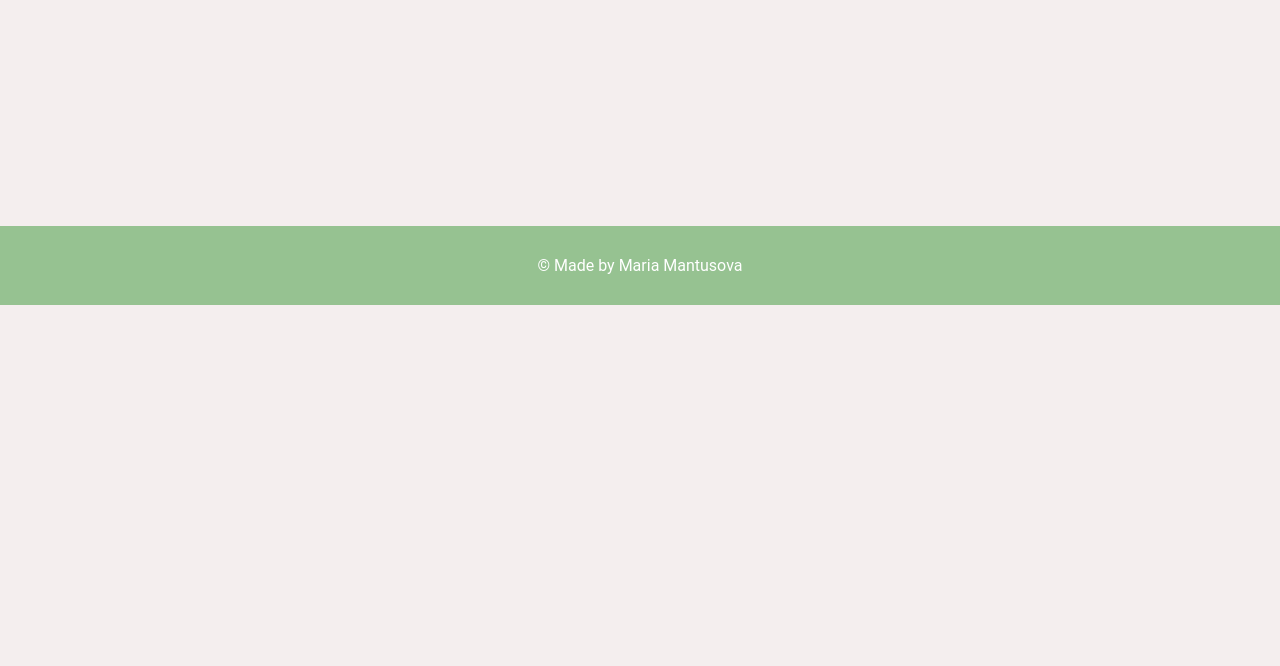
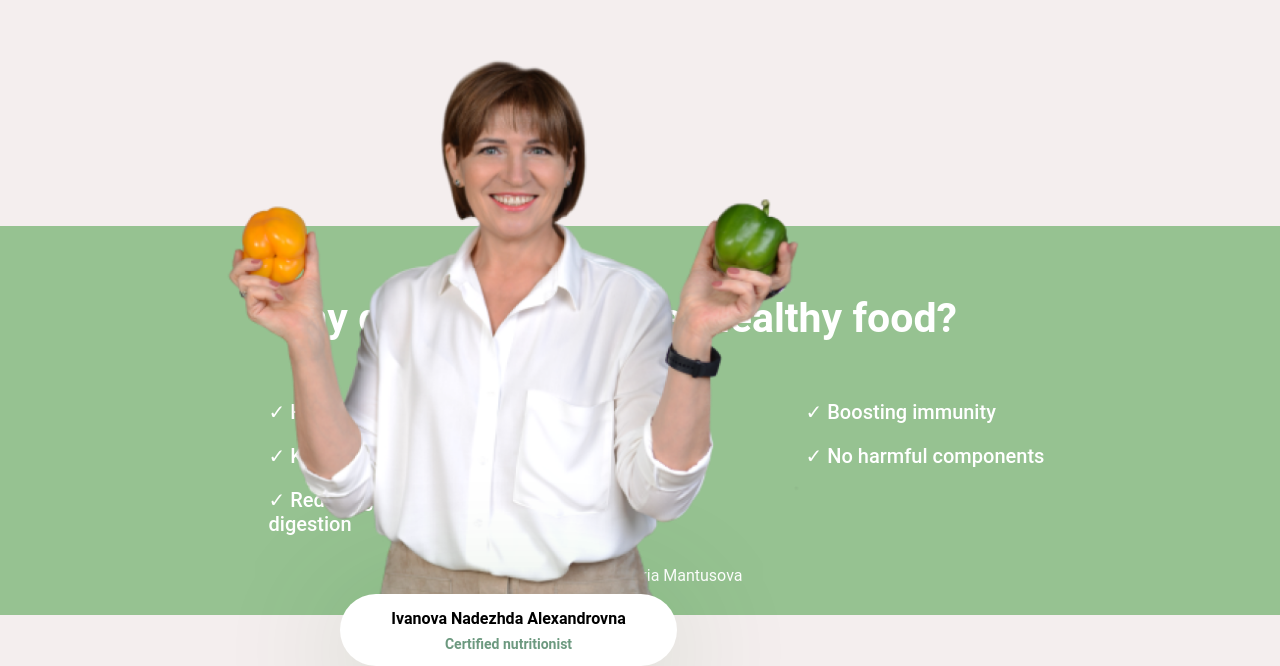
Before and after one commit to MariaMantusova/healthywoman_next, a Next.js app: page / in a window 1280 px wide. Shown: the part 878-1544 px from the top of the page. Before the commit the page ends 1183 px from the top, so only its background shows below. Built offline with nearby package versions, Linux system fonts and the light colour scheme.

Commit message:
feat: add diettems block

```diff
--- a/src/app/page.tsx
+++ b/src/app/page.tsx
@@ -1,9 +1,11 @@
 import {Promo} from "../components/Promo/Promo";
+import {DietPoints} from "../components/DietPoints/DietPoints";
 
 export default function Home() {
     return (
         <>
             <Promo/>
+            <DietPoints/>
         </>
     )
 }
--- /dev/null
+++ b/src/components/DietPoints/DietPoints.css
@@ -0,0 +1,81 @@
+.diet-points {
+    position: relative;
+    background-color: #96C291;
+    display: flex;
+    justify-content: flex-end;
+}
+
+.diet-points__image {
+    position: absolute;
+    top: -200px;
+    left: 200px;
+    width: 620px;
+    height: 570px;
+    object-fit: contain;
+}
+
+.diet-points__info {
+    position: absolute;
+    bottom: -130px;
+    left: 340px;
+    background-color: white;
+    border-radius: 65px;
+    max-width: 337px;
+    width: 100%;
+    padding-top: 14px;
+    padding-bottom: 11px;
+    display: flex;
+    flex-direction: column;
+    align-items: center;
+    gap: 5px;
+    box-shadow: 0 21px 133px 0 rgba(17, 95, 0, 0.21);
+}
+
+.diet-points__name {
+    margin: 0;
+    font-size: 16px;
+    font-weight: 700;
+    line-height: 1.4;
+}
+
+.diet-points__description {
+    margin: 0;
+    color: #6C997F;
+    font-size: 14px;
+    font-weight: 600;
+    line-height: 1.4;
+}
+
+.diet-points__container {
+    display: flex;
+    gap: 57px;
+    flex-direction: column;
+}
+
+.diet-points__title {
+    font-size: 41px;
+    color: white;
+    font-weight: 700;
+    margin-top: 68px;
+    margin-bottom: 0;
+    margin-right: 323px;
+}
+
+.diet-points__items {
+    display: flex;
+    align-items: baseline;
+    justify-content: space-between;
+    flex-wrap: wrap;
+    max-width: 900px;
+    row-gap: 20px;
+    column-gap: 120px;
+}
+
+.diet-points__item {
+    font-size: 20px;
+    color: white;
+    margin: 0;
+    font-weight: 500;
+    max-width: 363px;
+    width: 100%;
+}
--- /dev/null
+++ b/src/components/DietPoints/DietPoints.tsx
@@ -0,0 +1,27 @@
+import "./DietPoints.css";
+import Image from "next/image";
+import Nutritionist from "../../images/woman-dietolog.png";
+
+const DietPoints = () => {
+    return (
+        <section className="diet-points">
+            <Image className="diet-points__image" src={Nutritionist} alt="nutritionist"/>
+            <div className="diet-points__info">
+                <p className="diet-points__name">Ivanova Nadezhda Alexandrovna</p>
+                <p className="diet-points__description">Certified nutritionist</p>
+            </div>
+            <div className="diet-points__container">
+                <h2 className="diet-points__title">Why do you need to eat healthy food?</h2>
+                <div className="diet-points__items">
+                    <p className="diet-points__item">&#10003;  Healthy child</p>
+                    <p className="diet-points__item">&#10003;  Boosting immunity</p>
+                    <p className="diet-points__item">&#10003;  Keeping your fit</p>
+                    <p className="diet-points__item">&#10003;  No harmful components</p>
+                    <p className="diet-points__item">&#10003;  Reducing the load on organs digestion</p>
+                </div>
+            </div>
+        </section>
+    )
+}
+
+export {DietPoints}
```
Also changed, not shown: src/images/woman-dietolog.png (added).
